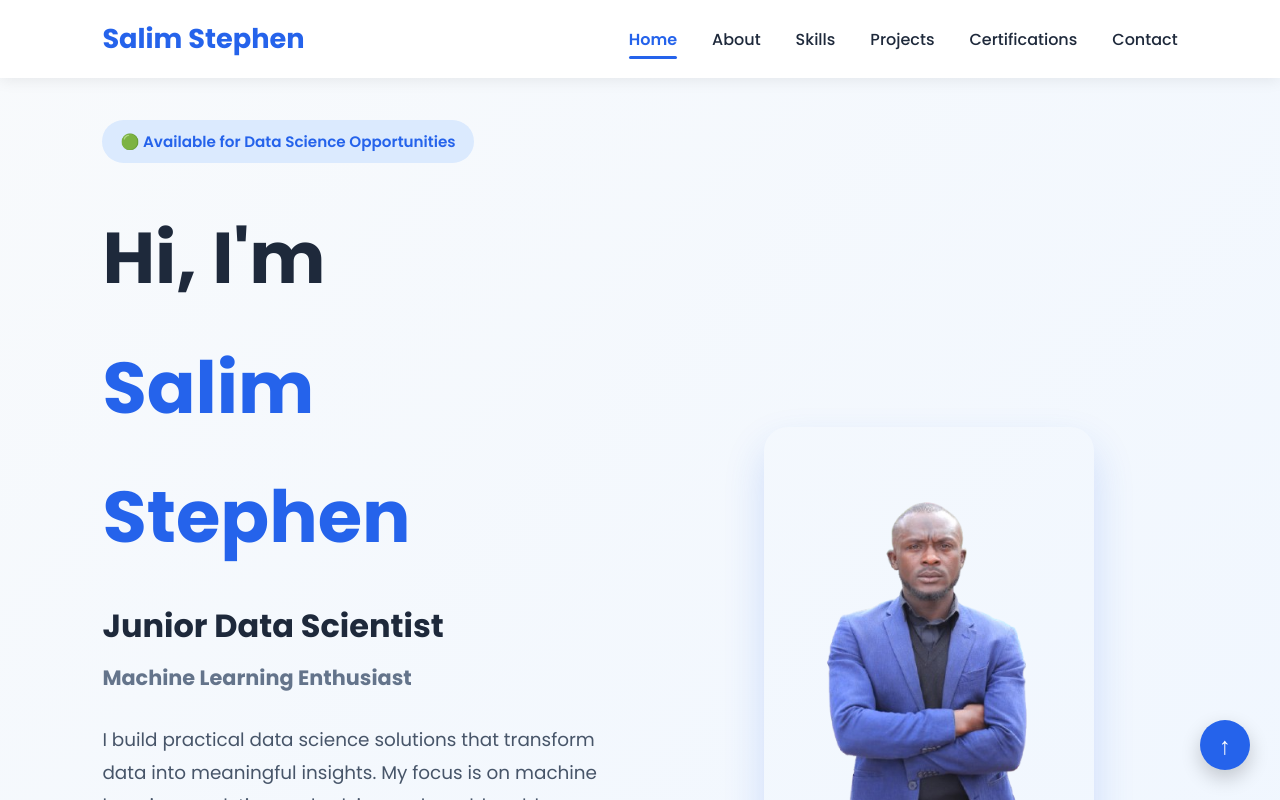
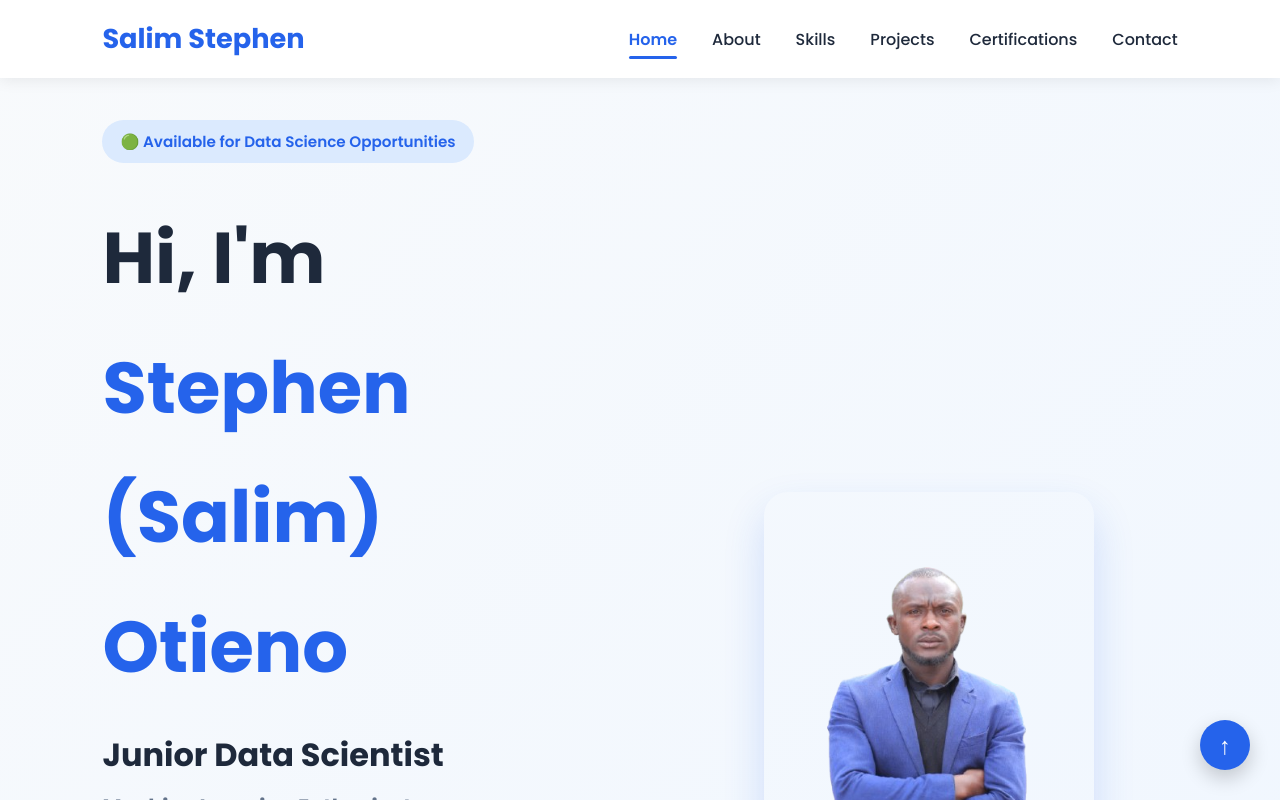
Before and after one commit to salimstephen/salim-portfolio, a React (Vite) app: page / in a window 1280 px wide. Shown: the top 800 px of the page. Built offline with nearby package versions, Linux system fonts and the light colour scheme.

Commit message:
Added downloadable resume

```diff
--- a/src/components/Hero.jsx
+++ b/src/components/Hero.jsx
@@ -15,7 +15,7 @@ function Hero() {
 
             Hi, I'm
 
-            <span>Salim Stephen</span>
+            <span>Stephen (Salim) Otieno </span>
 
         </h1>
 
@@ -40,7 +40,7 @@ function Hero() {
                 View My Work
             </a>
 
-            <a href="/Stephen_Salim_CV.pdf" className="secondary-btn">
+            <a href="/Salim_Stephen_Junior_Data_Scientist_CV.pdf" className="secondary-btn">
                 Download CV
             </a>
 
```
Also changed, not shown: 1 other file (tests, documents, lock files or other folders).
